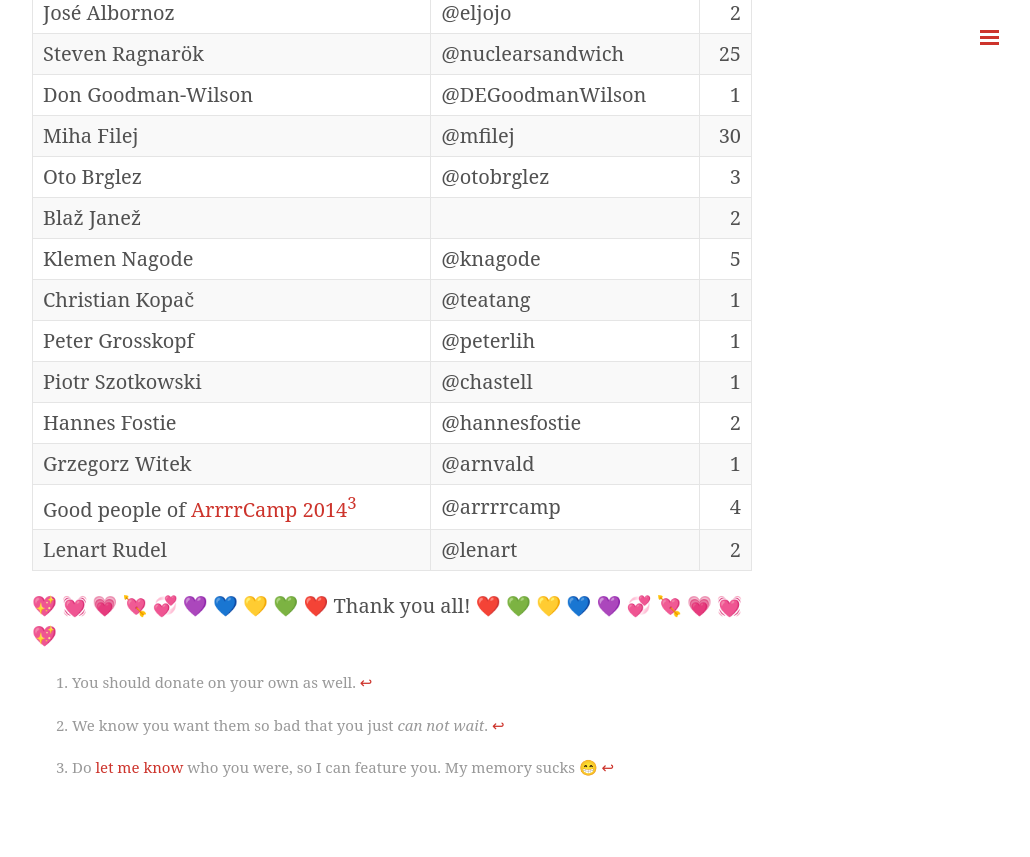
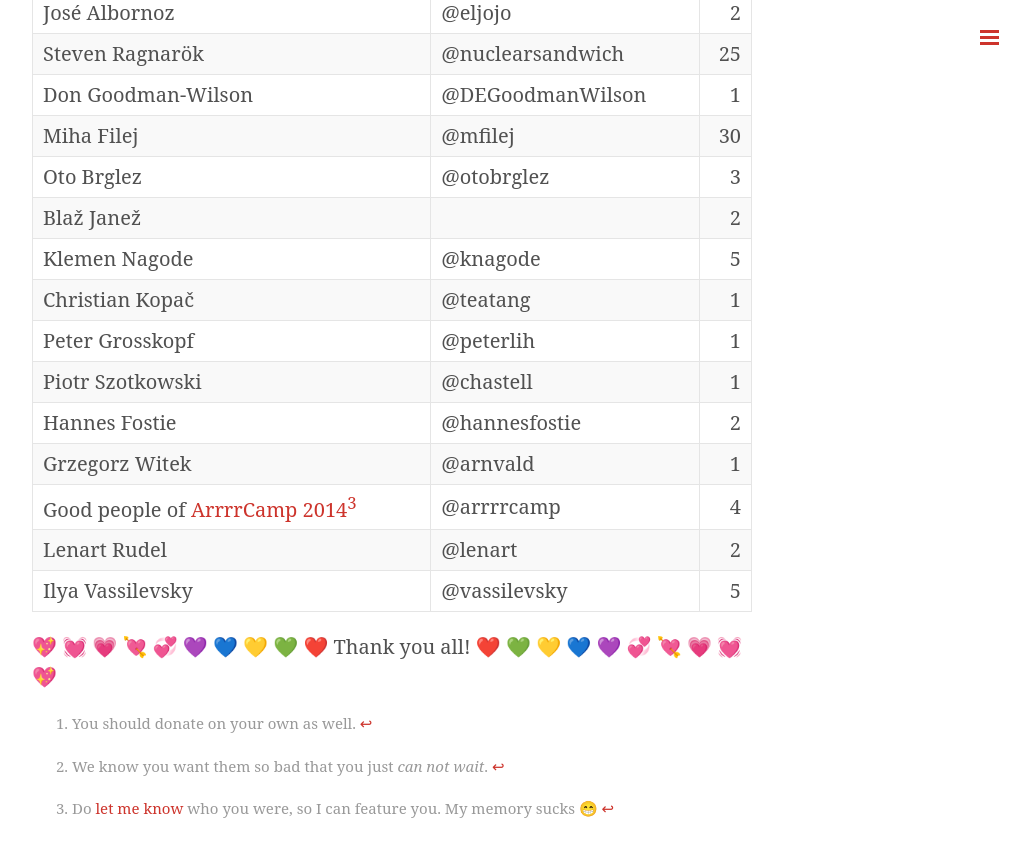
Before and after one commit to RubySlovenia/RubySlovenia.github.io, a Jekyll site: the page built from donations.md, in a window 1280 px wide and 900 px high, scrolled down 1330 px. Shown: the top 857 px of the window, without its empty margins (248-1278 px from the left). Built offline with Jekyll 4.4.1, drawn with Linux system fonts in a browser that asks for light colours; emoji names are drawn with the system emoji font.

Commit message:
Add @vassilevsky :green_heart:

```diff
--- a/donations.md
+++ b/donations.md
@@ -44,6 +44,7 @@ Hannes Fostie|@hannesfostie|2
 Grzegorz Witek|@arnvald|1
 Good people of [ArrrrCamp 2014](http://2014.arrrrcamp.be/)[^3]|@arrrrcamp|4
 Lenart Rudel|@lenart|2
+Ilya Vassilevsky|@vassilevsky|5
 
 :sparkling_heart: :heartbeat: :heartpulse: :cupid: :revolving_hearts: :purple_heart: :blue_heart: :yellow_heart: :green_heart: :heart: Thank you all! :heart: :green_heart: :yellow_heart: :blue_heart: :purple_heart: :revolving_hearts: :cupid: :heartpulse: :heartbeat: :sparkling_heart:
 
```
